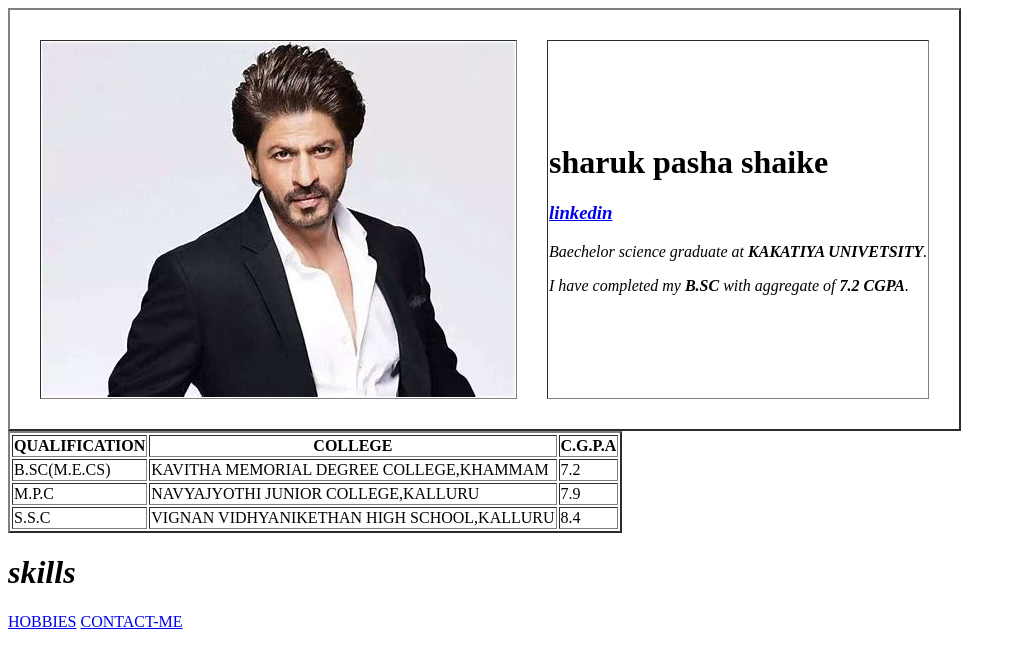
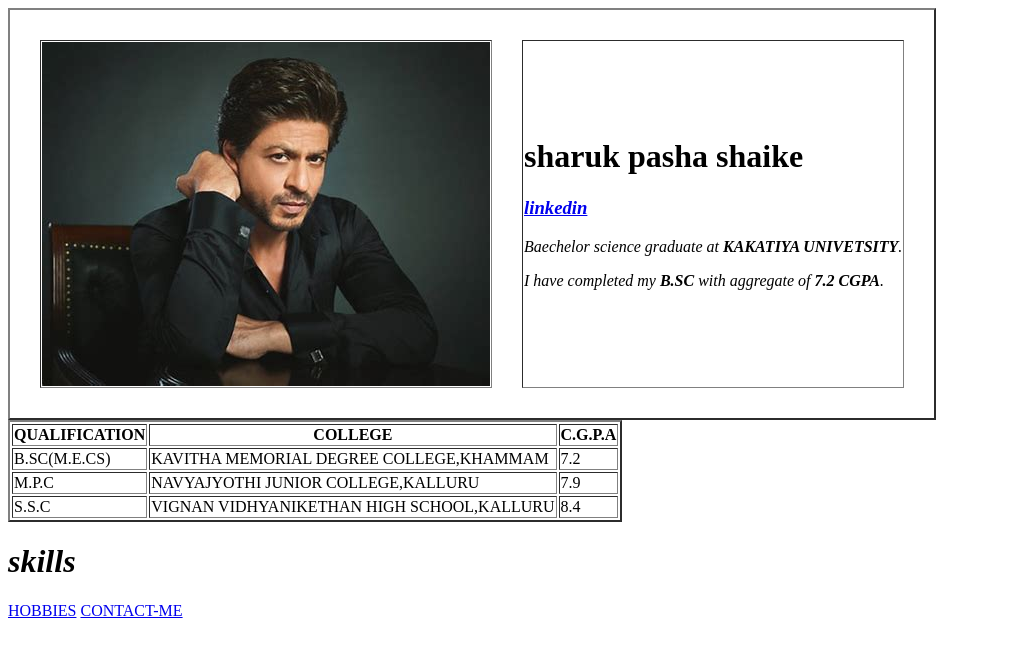
Before and after one commit to IAMSRK9/cv2, a plain HTML site: page index.html in a window 1280 px wide. Shown: the whole page, without its empty margins (0-1017 px from the left). Drawn offline with Linux system fonts and the light colour scheme.

Commit message:
Update index.html

```diff
--- a/index.html
+++ b/index.html
@@ -9,7 +9,7 @@
     <body>
         <table cellspacing="30", border="2">
             <tr>
-                <td><img src="srk.jpg" alt="error"></td>
+                <td><img src="srk2.jpg" alt="error"></td>
                 <td>
                     <h1>sharuk pasha shaike</h1>
                     <H3><EM><STRONG><a href="https://www.linkedin.com/in/shaik-sharuk-pasha-b9a372224">linkedin</a></STRONG></EM></H3>
```
